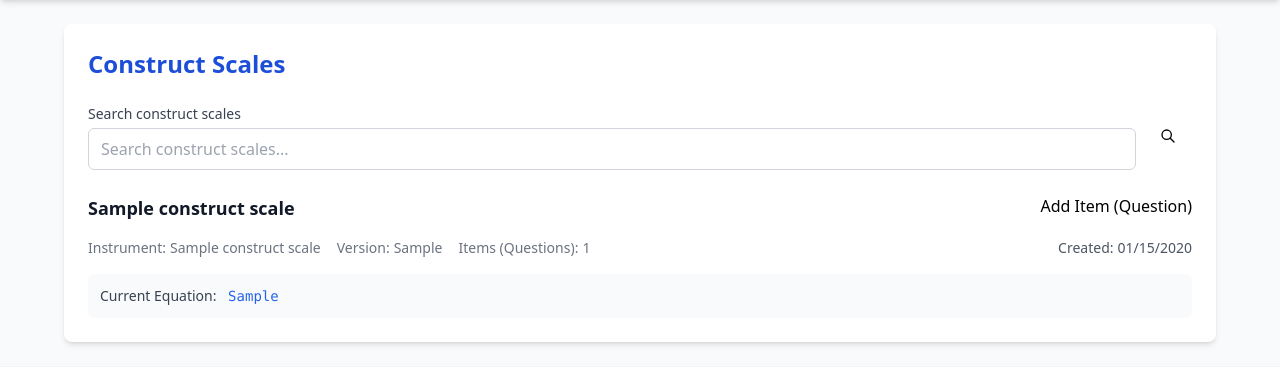
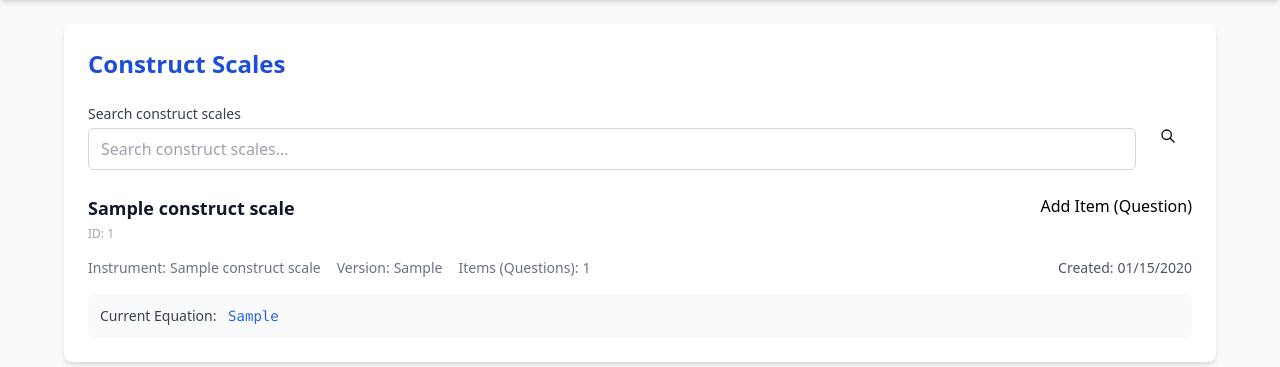
Before and after one commit to CHAVI-India/SATHI, a Django app: template templates/promapp/construct_scale_list.html in a window 1280 px wide. Shown: the part 64-431 px from the top of the page. Run offline with Django 5.2, Linux system fonts and the light colour scheme; the template is opened without the code that fills it: most values are stand-ins (such as "Sample title", 1, 10 or a date in 2020); some libraries are stand-ins or nearby versions.

Commit message:
feat: add ID display to construct scale and item list tables

```diff
--- a/templates/promapp/partials/construct_scale_list_table.html
+++ b/templates/promapp/partials/construct_scale_list_table.html
@@ -9,9 +9,12 @@
       padding="md"
       class="w-full hover:shadow-lg transition-shadow duration-200">
         <div class="flex justify-between items-start mb-4">
-          <h3 class="text-lg font-semibold text-gray-900">
-            {{ scale.name|default:"Untitled Construct Scale" }}
-          </h3>
+          <div>
+            <h3 class="text-lg font-semibold text-gray-900">
+              {{ scale.name|default:"Untitled Construct Scale" }}
+            </h3>
+            <p class="text-xs text-gray-400 mt-1">{% translate "ID:" %} {{ scale.id }}</p>
+          </div>
           <div class="flex space-x-2">
             {% if perms.promapp.change_constructscale %}
               <c-edit_button href="{% url 'construct_scale_update' scale.pk %}" size="sm">
--- a/templates/promapp/partials/item_list_table.html
+++ b/templates/promapp/partials/item_list_table.html
@@ -16,7 +16,10 @@
 
         <!-- Header with name and actions -->
         <div class="flex justify-between items-start mb-4">
-          <h3 class="text-lg font-semibold text-gray-900 break-words">{{ item.name|default:"Untitled Item" }}</h3>
+          <div>
+            <h3 class="text-lg font-semibold text-gray-900 break-words">{{ item.name|default:"Untitled Item" }}</h3>
+            <p class="text-xs text-gray-400 mt-1">{% translate "ID:" %} {{ item.id }}</p>
+          </div>
           <div class="flex space-x-2">
             <c-edit_button href="{% url 'item_update' item.id %}" size="sm">
               {% translate "Edit" %}
```
